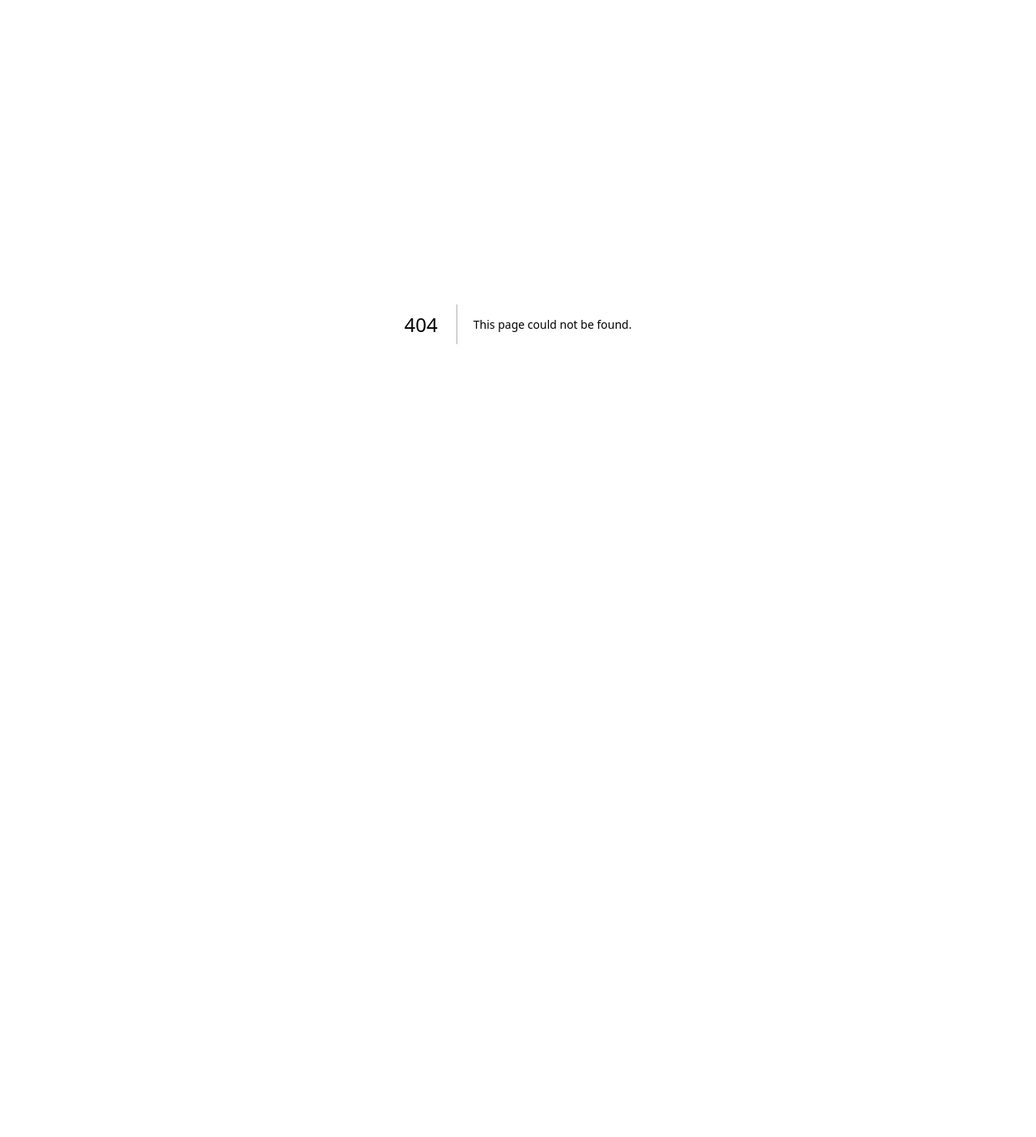
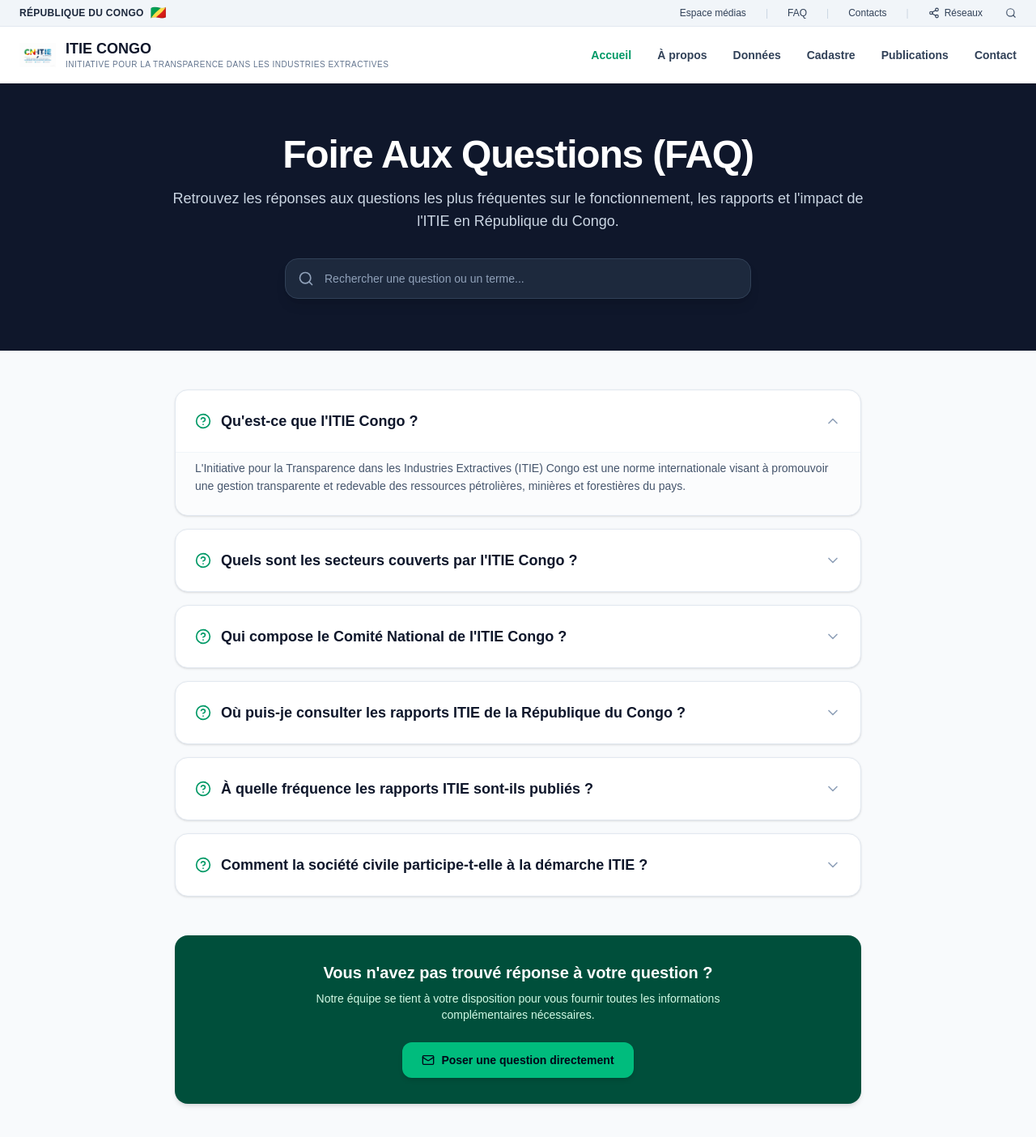
Before and after one commit to athysdavid-hash/cn-itie-congo, a Next.js app: page /faq in a window 1280 px wide. Before the commit this address had no page. Shown: the top 1404 px of the page at 81% size. Before the commit the page ends 800 px from the top, so only its background shows below. Built offline with nearby package versions, Linux system fonts and the light colour scheme.

Commit message:
Ajout de la page FAQ interactive

```diff
--- /dev/null
+++ b/app/faq/page.tsx
@@ -0,0 +1,127 @@
+'use client';
+
+import React, { useState } from 'react';
+import Header from '@/components/Header';
+import { ChevronDown, HelpCircle, Search, Mail } from 'lucide-react';
+import Link from 'next/link';
+
+export default function FAQPage() {
+  const [openIndex, setOpenIndex] = useState<number | null>(0);
+  const [searchTerm, setSearchTerm] = useState('');
+
+  const faqs = [
+    {
+      question: "Qu'est-ce que l'ITIE Congo ?",
+      answer: "L'Initiative pour la Transparence dans les Industries Extractives (ITIE) Congo est une norme internationale visant à promouvoir une gestion transparente et redevable des ressources pétrolières, minières et forestières du pays."
+    },
+    {
+      question: "Quels sont les secteurs couverts par l'ITIE Congo ?",
+      answer: "L'ITIE Congo couvre l'ensemble du secteur extractif et des ressources naturelles du pays, notamment le secteur pétrolier et gazier, le secteur minier ainsi que le secteur forestier."
+    },
+    {
+      question: "Qui compose le Comité National de l'ITIE Congo ?",
+      answer: "Le Comité National est une structure tripartite (multi-parties prenantes) composée de représentants du Gouvernement, des Entreprises extractives et de la Société Civile."
+    },
+    {
+      question: "Où puis-je consulter les rapports ITIE de la République du Congo ?",
+      answer: "Tous les rapports ITIE publiés depuis l'adhésion du Congo en 2004 sont gratuitement téléchargeables dans la section 'Publications' de ce portall."
+    },
+    {
+      question: "À quelle fréquence les rapports ITIE sont-ils publiés ?",
+      answer: "Les rapports ITIE sont publiés sur une base annuelle. Ils rapprochent les données des paiements effectués par les entreprises et des recettes perçues par l'État."
+    },
+    {
+      question: "Comment la société civile participe-t-elle à la démarche ITIE ?",
+      answer: "La société civile dispose de représentants au sein du Collège triparti. Elle participe aux décisions, au suivi des recommandations et aux ateliers de vulgarisation auprès des populations locales."
+    }
+  ];
+
+  const filteredFaqs = faqs.filter(faq =>
+    faq.question.toLowerCase().includes(searchTerm.toLowerCase()) ||
+    faq.answer.toLowerCase().includes(searchTerm.toLowerCase())
+  );
+
+  return (
+    <div className="min-h-screen bg-slate-50 text-slate-900">
+      <Header />
+
+      {/* En-tête */}
+      <div className="bg-slate-900 text-white py-16 px-6">
+        <div className="max-w-4xl mx-auto text-center">
+          <h1 className="text-3xl md:text-5xl font-extrabold tracking-tight">Foire Aux Questions (FAQ)</h1>
+          <p className="mt-4 text-slate-300 text-base md:text-lg">
+            Retrouvez les réponses aux questions les plus fréquentes sur le fonctionnement, les rapports et l'impact de l'ITIE en République du Congo.
+          </p>
+
+          {/* Barre de recherche dans la FAQ */}
+          <div className="mt-8 relative max-w-xl mx-auto">
+            <Search className="absolute left-4 top-1/2 -translate-y-1/2 w-5 h-5 text-slate-400" />
+            <input
+              type="text"
+              placeholder="Rechercher une question ou un terme..."
+              value={searchTerm}
+              onChange={(e) => setSearchTerm(e.target.value)}
+              className="w-full pl-12 pr-4 py-3.5 bg-slate-800 border border-slate-700 rounded-2xl text-white placeholder-slate-400 focus:outline-none focus:ring-2 focus:ring-emerald-500 text-sm shadow-lg"
+            />
+          </div>
+        </div>
+      </div>
+
+      {/* Accordéon FAQ */}
+      <div className="max-w-4xl mx-auto py-12 px-6">
+        <div className="space-y-4">
+          {filteredFaqs.length > 0 ? (
+            filteredFaqs.map((faq, index) => {
+              const isOpen = openIndex === index;
+              return (
+                <div
+                  key={index}
+                  className="bg-white rounded-2xl border border-slate-200 shadow-sm overflow-hidden transition-all"
+                >
+                  <button
+                    onClick={() => setOpenIndex(isOpen ? null : index)}
+                    className="w-full text-left p-6 flex justify-between items-center gap-4 hover:bg-slate-50/80 transition-colors"
+                  >
+                    <span className="font-bold text-slate-900 text-base md:text-lg flex items-center gap-3">
+                      <HelpCircle className="w-5 h-5 text-emerald-600 shrink-0" />
+                      {faq.question}
+                    </span>
+                    <ChevronDown
+                      className={`w-5 h-5 text-slate-400 shrink-0 transition-transform duration-200 ${
+                        isOpen ? 'rotate-180 text-emerald-600' : ''
+                      }`}
+                    />
+                  </button>
+
+                  {isOpen && (
+                    <div className="px-6 pb-6 pt-2 text-slate-600 text-sm leading-relaxed border-t border-slate-100 bg-slate-50/50">
+                      {faq.answer}
+                    </div>
+                  )}
+                </div>
+              );
+            })
+          ) : (
+            <div className="text-center py-12 bg-white rounded-2xl border border-slate-200">
+              <p className="text-slate-500">Aucune question ne correspond à votre recherche.</p>
+            </div>
+          )}
+        </div>
+
+        {/* Bloc d'aide si la réponse n'est pas trouvée */}
+        <div className="mt-12 bg-emerald-900 text-white rounded-2xl p-8 text-center shadow-md">
+          <h3 className="text-xl font-bold">Vous n'avez pas trouvé réponse à votre question ?</h3>
+          <p className="text-emerald-100 text-sm mt-2 max-w-xl mx-auto">
+            Notre équipe se tient à votre disposition pour vous fournir toutes les informations complémentaires nécessaires.
+          </p>
+          <Link
+            href="/contact"
+            className="mt-6 inline-flex items-center gap-2 px-6 py-3 bg-emerald-500 hover:bg-emerald-400 text-slate-950 font-bold text-sm rounded-xl transition-colors shadow-md"
+          >
+            <Mail className="w-4 h-4" /> Poser une question directement
+          </Link>
+        </div>
+      </div>
+    </div>
+  );
+}
```
